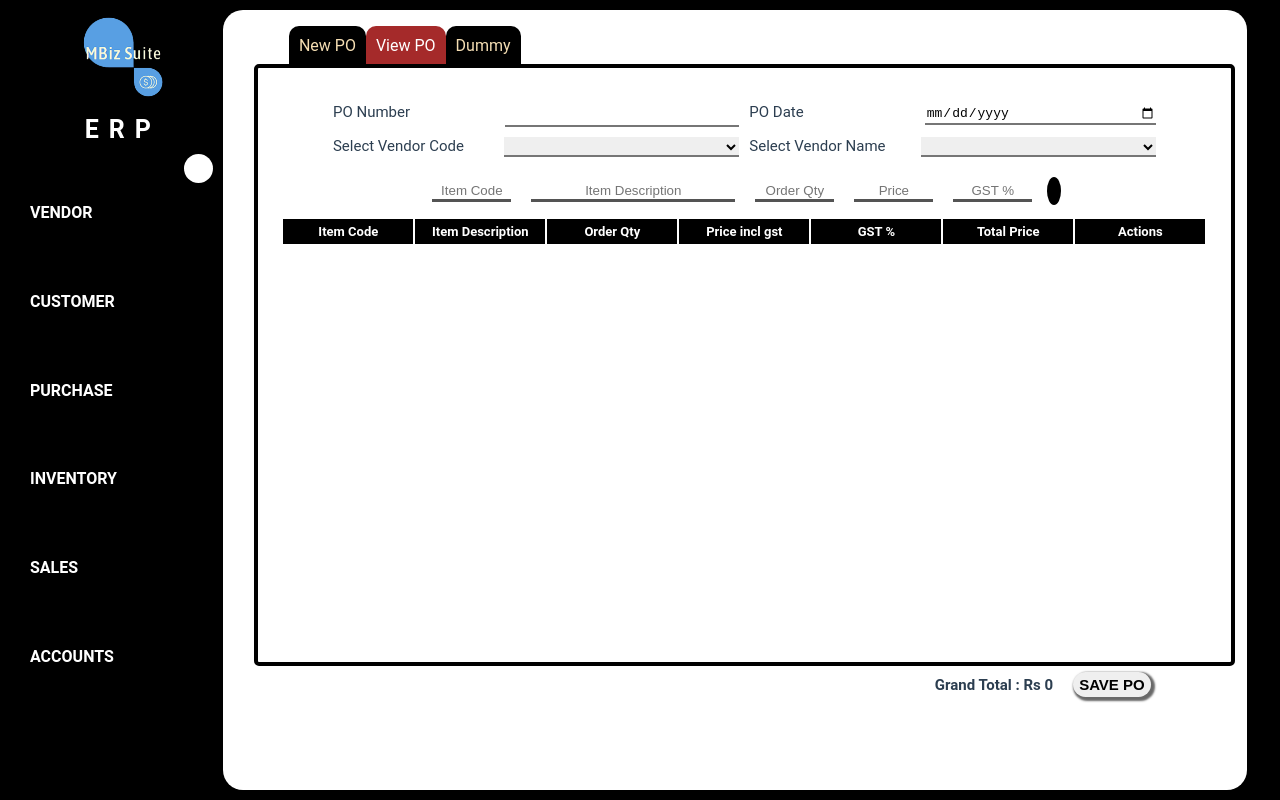
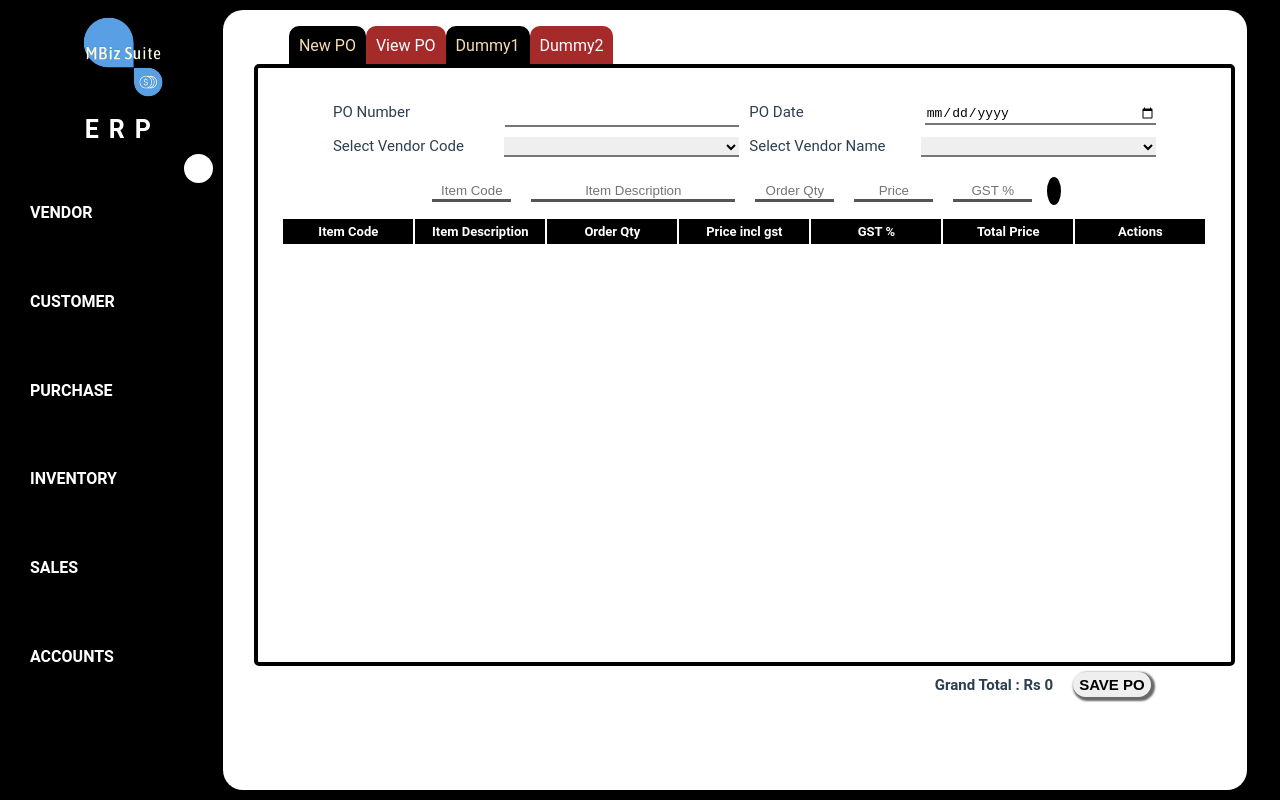
Before and after one commit to fsklabsraheez/sidemenuvue, a Vue app: page /purchaseorder in a window 1280 px wide. Built offline with nearby package versions, Linux system fonts and the light colour scheme; some icons are missing.

Commit message:
tabsdummy

```diff
--- a/src/views/PurchaseOrder.vue
+++ b/src/views/PurchaseOrder.vue
@@ -2,7 +2,7 @@
   <!-- <div id="app"> -->
   <div>
     <TabNav
-      :tabs="['New PO', 'View PO', 'Dummy']"
+      :tabs="['New PO', 'View PO', 'Dummy1', 'Dummy2']"
       :selected="selected"
       @selected="setSelected"
     >
```
